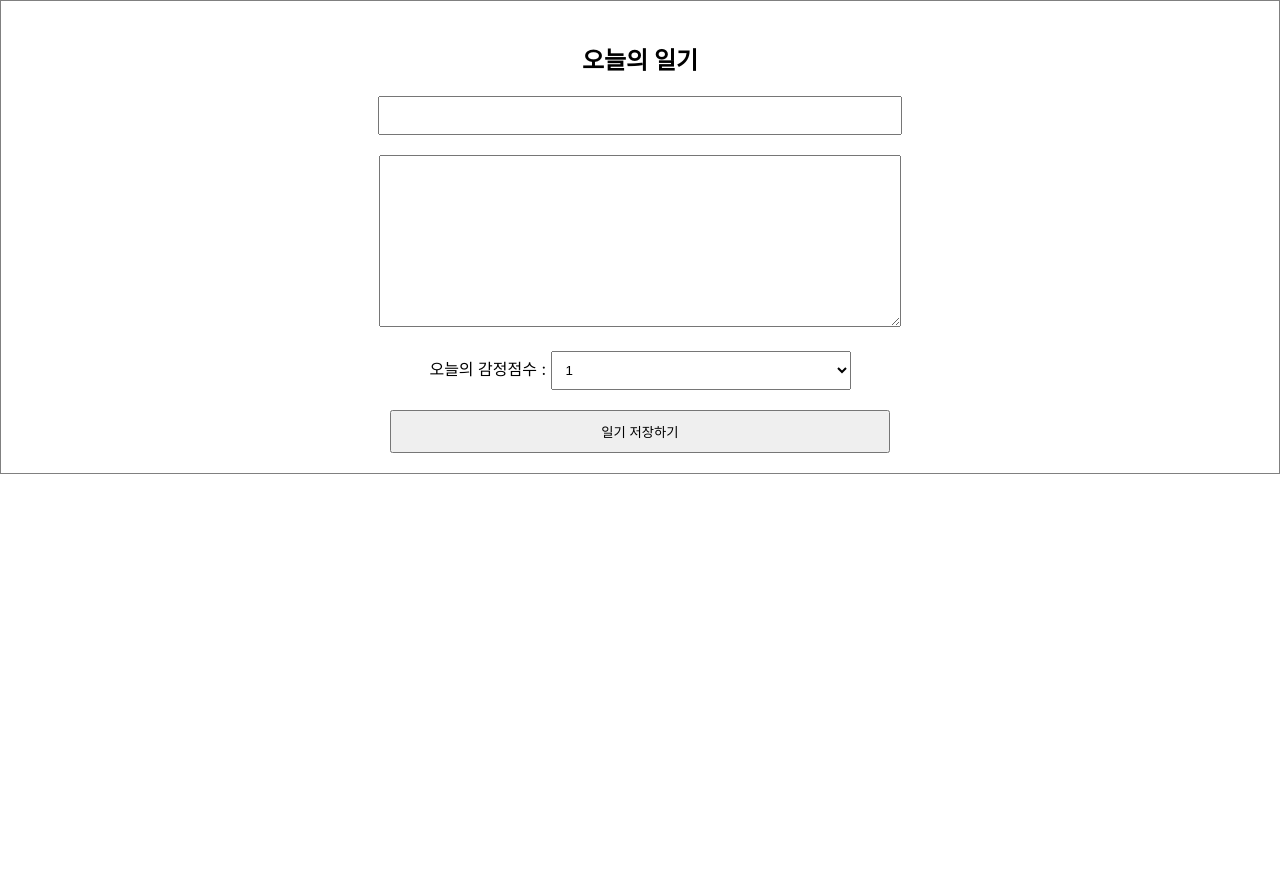
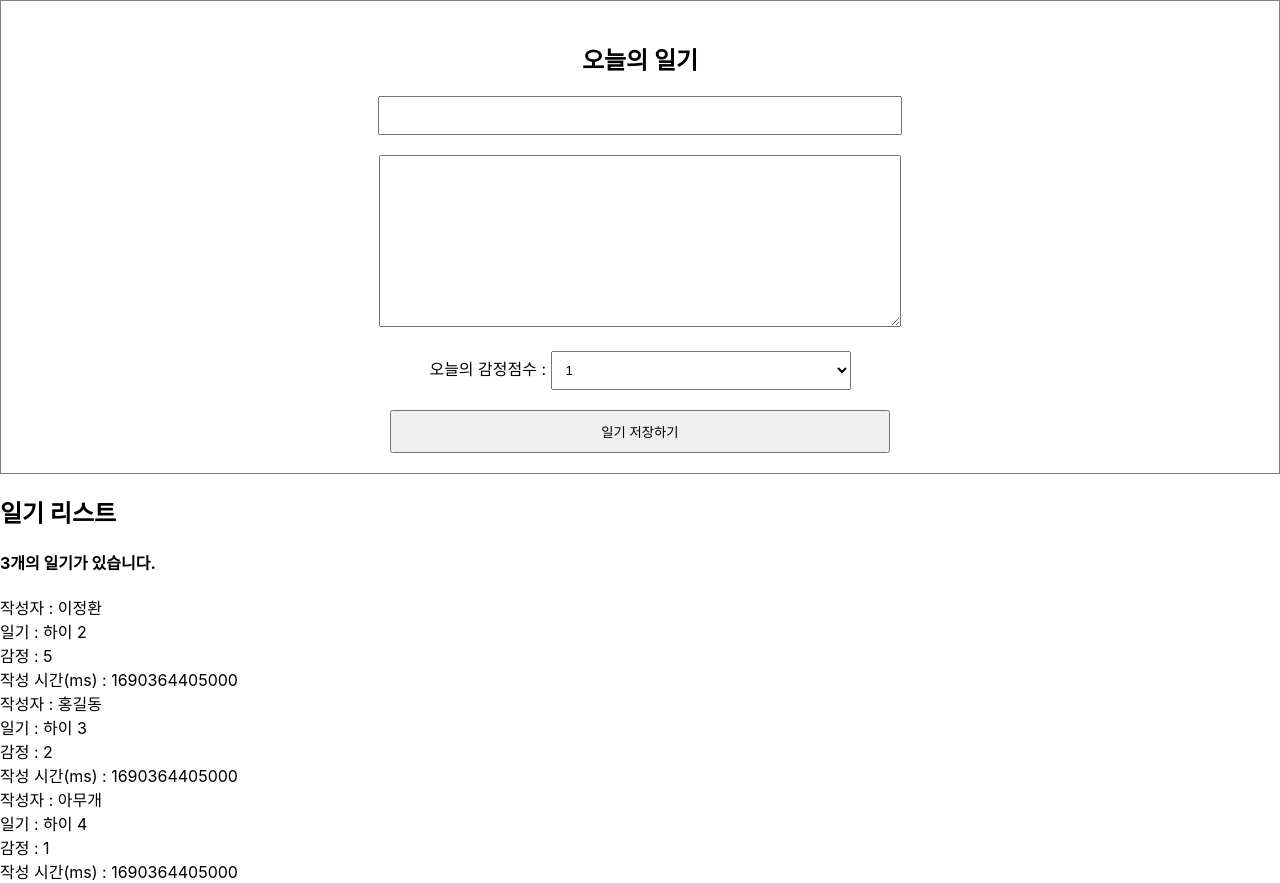
Before and after one commit to Doyoonasdf/simpleDiary, a React (Create React App) app: page / in a window 1280 px wide. Before the commit the page ends 800 px from the top, so only its background shows below. Built offline with nearby package versions, Linux system fonts and the light colour scheme.

Commit message:
데이터를 배열로 저장해서 렌더링하기

```diff
--- a/src/App.js
+++ b/src/App.js
@@ -1,10 +1,35 @@
 import './App.css';
 import DiaryEditor from './DiaryEditor';
+import DiaryList from './DiaryList';
 
+const DummyList = [
+	{
+		id: 1,
+		author: '이정환',
+		content: '하이 2',
+		emotion: 5,
+		created_date: new Date().getTime(),
+	},
+	{
+		id: 2,
+		author: '홍길동',
+		content: '하이 3',
+		emotion: 2,
+		created_date: new Date().getTime(),
+	},
+	{
+		id: 3,
+		author: '아무개',
+		content: '하이 4',
+		emotion: 1,
+		created_date: new Date().getTime(),
+	},
+];
 function App() {
 	return (
 		<div className='App'>
 			<DiaryEditor />
+			<DiaryList diaryList={DummyList} />
 		</div>
 	);
 }
--- /dev/null
+++ b/src/DiaryList.js
@@ -0,0 +1,24 @@
+const DiaryList = ({ diaryList }) => {
+	console.log(diaryList);
+	return (
+		<div className='DiaryList'>
+			<h2>일기 리스트</h2>
+			<h4>{diaryList.length}개의 일기가 있습니다.</h4>
+			<div>
+				{diaryList.map((it) => (
+					<div key={it.id}>
+						<div> 작성자 : {it.author}</div>
+						<div> 일기 : {it.content}</div>
+						<div> 감정 : {it.emotion}</div>
+						<div> 작성 시간(ms) : {it.created_date}</div>
+					</div>
+				))}
+			</div>
+		</div>
+	);
+};
+
+DiaryList.defaultProps = {
+	diaryList: [],
+};
+export default DiaryList;
```
